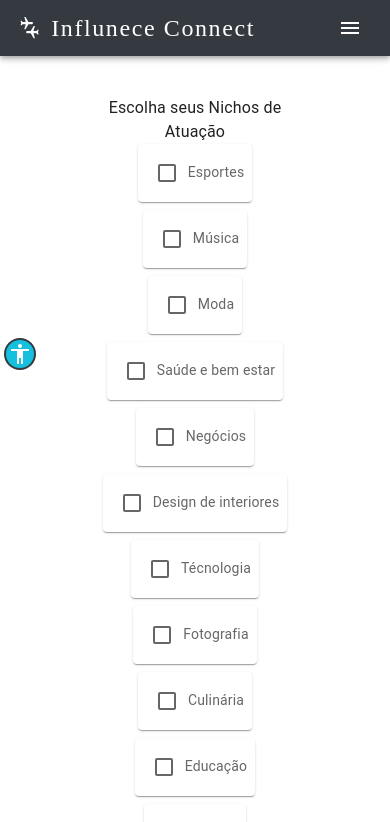
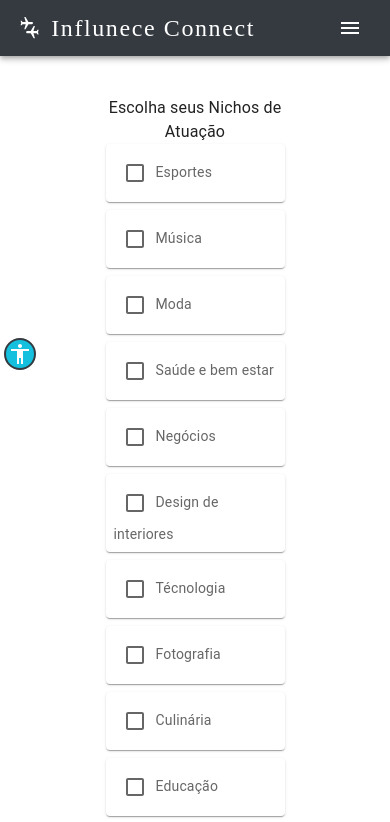
Before and after one commit to InfluenceConnect/front, a React (Vite) app: page /registerNicheCompany in a window 390 px wide. Shown: the top 822 px of the page. Built offline with nearby package versions, Linux system fonts and the light colour scheme.

Commit message:
alteração de melhoramento responsividade

```diff
--- a/src/pages/company/register/RegisterNiche.tsx
+++ b/src/pages/company/register/RegisterNiche.tsx
@@ -66,7 +66,7 @@ function RegisterNicheCompany() {
          <h1> Escolha seus Nichos de Atuação</h1>
       <Grid container rowSpacing={1} columnSpacing={{ xs: 1, sm: 1, md: 2 }} justifyContent={'center'}>
         {checkboxOptions.map((option) => (
-          <Grid item xs={'auto' } sm={6} md={6}  key={option.name}>
+          <Grid item xs={12} sm={6} md={6}  key={option.name}>
             <Item>
               <label>
                 <Checkbox
--- a/src/pages/influencer/register/RegisterNiche.tsx
+++ b/src/pages/influencer/register/RegisterNiche.tsx
@@ -65,7 +65,7 @@ function RegisterNicheInfluencer() {
          <h1> Escolha seus Nichos de Atuação</h1>
       <Grid container rowSpacing={1} columnSpacing={{ xs: 1, sm: 1, md: 2 }} justifyContent={'center'}>
         {checkboxOptions.map((option) => (
-          <Grid item xs={'auto' } sm={6} md={6}  key={option.name}>
+          <Grid item xs={12 } sm={6} md={6}  key={option.name}>
             <Item>
               <label>
                 <Checkbox
```
